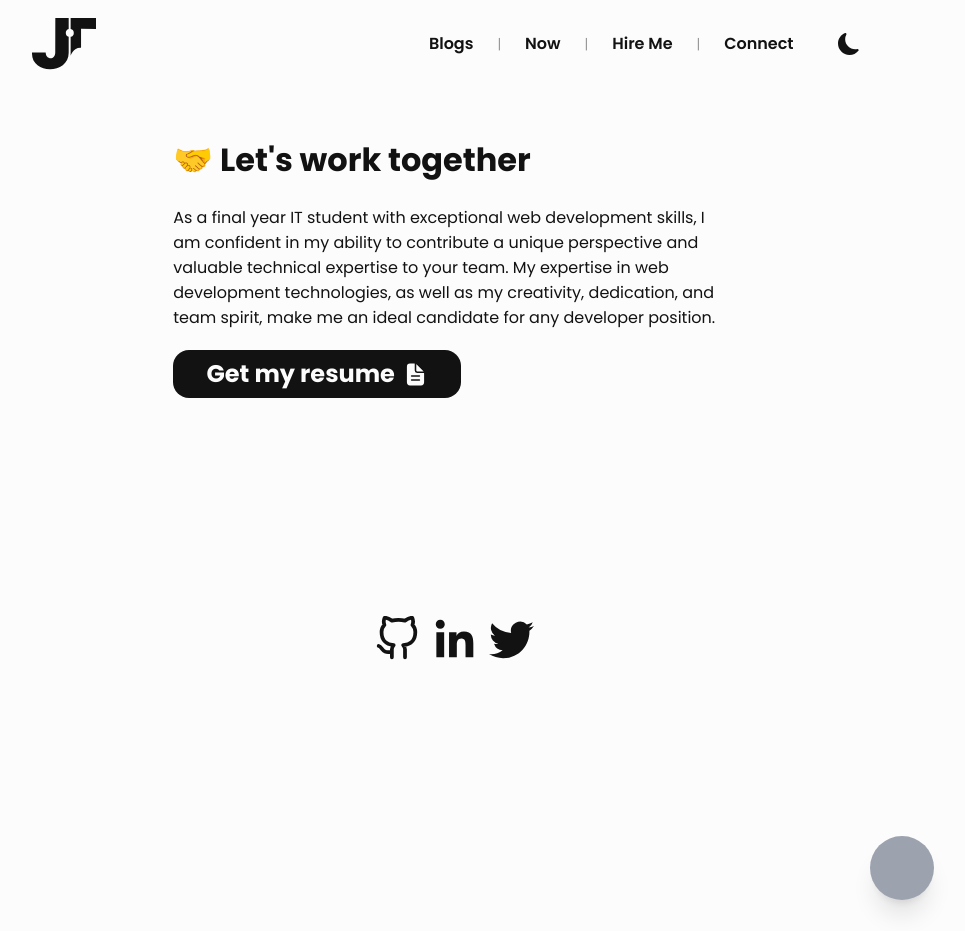
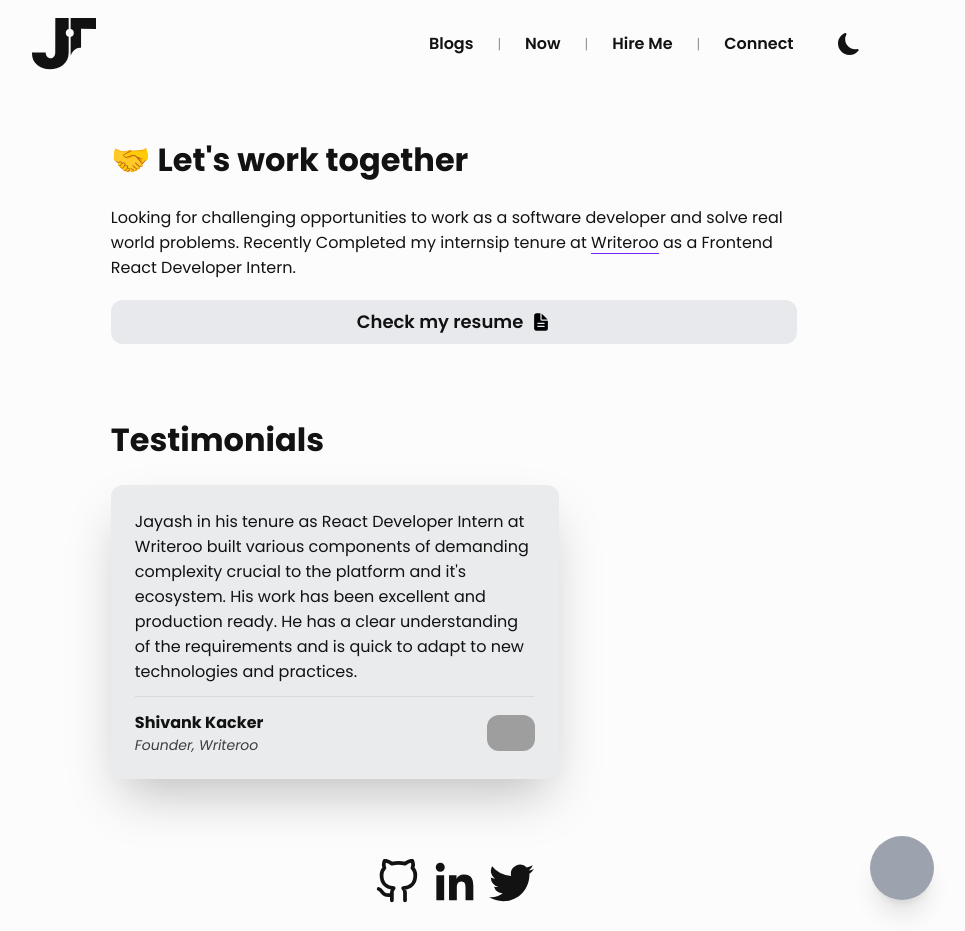
Before and after one commit to JayashTripathy/jayash-home, a Next.js app: page /hire-me in a window 1280 px wide. Shown: the whole page, without its empty margins (186-1151 px from the left). Before the commit the page ends 816 px from the top, so only its background shows below. Built offline with nearby package versions, Linux system fonts and the light colour scheme; grey boxes are pictures that could not be loaded.

Commit message:
updated hire me section

```diff
--- /dev/null
+++ b/components/testimonialCard.jsx
@@ -0,0 +1,30 @@
+import React from "react";
+
+function TestimonialCard({ testimonial }) {
+  return (
+    <div className="flex bg-gray-400/20 p-6 rounded-xl shadow-2xl flex-col max-w-md">
+      <div>
+        Jayash in his tenure as React Developer Intern at Writeroo built various
+        components of demanding complexity crucial to the platform and it's
+        ecosystem. His work has been excellent and production ready. He has a
+        clear understanding of the requirements and is quick to adapt to new
+        technologies and practices.
+      </div>
+      <hr className="w-full opacity-20 my-3" />
+
+      <div className="flex justify-between items-center">
+        <div>
+          <div className="font-bold">{testimonial.name}</div>
+          <div className="italic text-sm opacity-80">{testimonial.title}</div>
+        </div>
+        <img
+          className="w-12 rounded-xl"
+          src="https://res.cloudinary.com/df0aad0ku/image/upload/v1695793089/blogs/pages/shivank_writeroo_e0oevg.jpg"
+          alt=""
+        />
+      </div>
+    </div>
+  );
+}
+
+export default TestimonialCard;
--- a/pages/hire-me.jsx
+++ b/pages/hire-me.jsx
@@ -1,31 +1,59 @@
 import React from "react";
 import { IoDocumentText } from "react-icons/io5";
 import Link from "next/link";
+import TestimonialCard from "@/components/testimonialCard";
 
-function hireMe() {
+const testimonialData = [
+  {
+    name: "Shivank Kacker",
+    title: "Founder, Writeroo",
+    image: "sdds",
+    description:
+      "Lorem ipsum dolor sit amet consectetur adipisicing elit. Quisquam, voluptatum.",
+  },
+];
+
+function HireMe() {
   return (
     <>
-      <div className="mx-auto max-w-[45%] min-h-[25rem] my-16 md:max-w-[85%]">
+      <div className="mx-auto max-w-[55%] min-h-[25rem] my-16 md:max-w-[85%]">
         <h1>🤝 Let's work together </h1>
         <p className="mb-5">
-          As a final year IT student with exceptional web development skills, I
-          am confident in my ability to contribute a unique perspective and
-          valuable technical expertise to your team. My expertise in web
-          development technologies, as well as my creativity, dedication, and
-          team spirit, make me an ideal candidate for any developer position.
+          Looking for challenging opportunities to work as a software developer
+          and solve real world problems. Recently Completed my internsip tenure
+          at{" "}
+          <Link
+            href="https://www.writeroo.net/"
+            target="_blank"
+            className="p-redirect"
+          >
+            Writeroo
+          </Link>{" "}
+          as a Frontend React Developer Intern.
         </p>
 
         <Link
           href="/resume"
-          className="btn w-[18rem] hover:text-secondary dark:hover:text-primary text-2xl resume-btn shine-p "
+          className="w-full text-primary flex justify-center items-center rounded-xl p-2 gap-2 text-lg font-semibold bg-gray-200/90 shine-p "
         >
-          Get my resume
-          <IoDocumentText size="25" />
+          Check my resume
+          <IoDocumentText size="20" className="text-primary" color="black" />
           <span className="shine"></span>
         </Link>
+
+        <br />
+        <br />
+
+        <h1> Testimonials </h1>
+
+        <div className="grid grid-cols-[repeat(auto-fit,_minmax(100px,_1fr))] gap-2">
+          {testimonialData.map((testimonial, ind) => (
+            <TestimonialCard testimonial={testimonial} key={ind} />
+          ))}
+        </div>
       </div>
     </>
   );
 }
 
-export default hireMe;
+export default HireMe;
```
